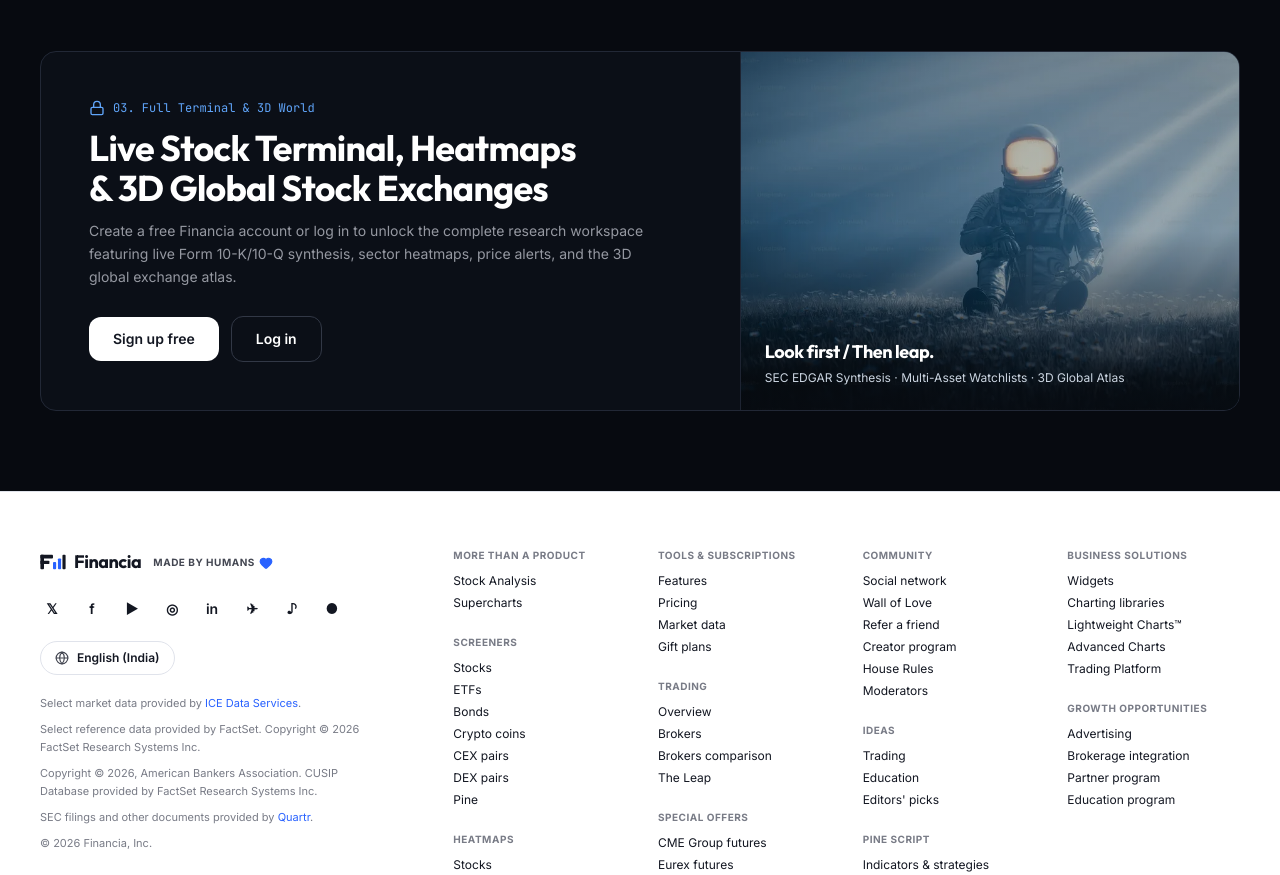
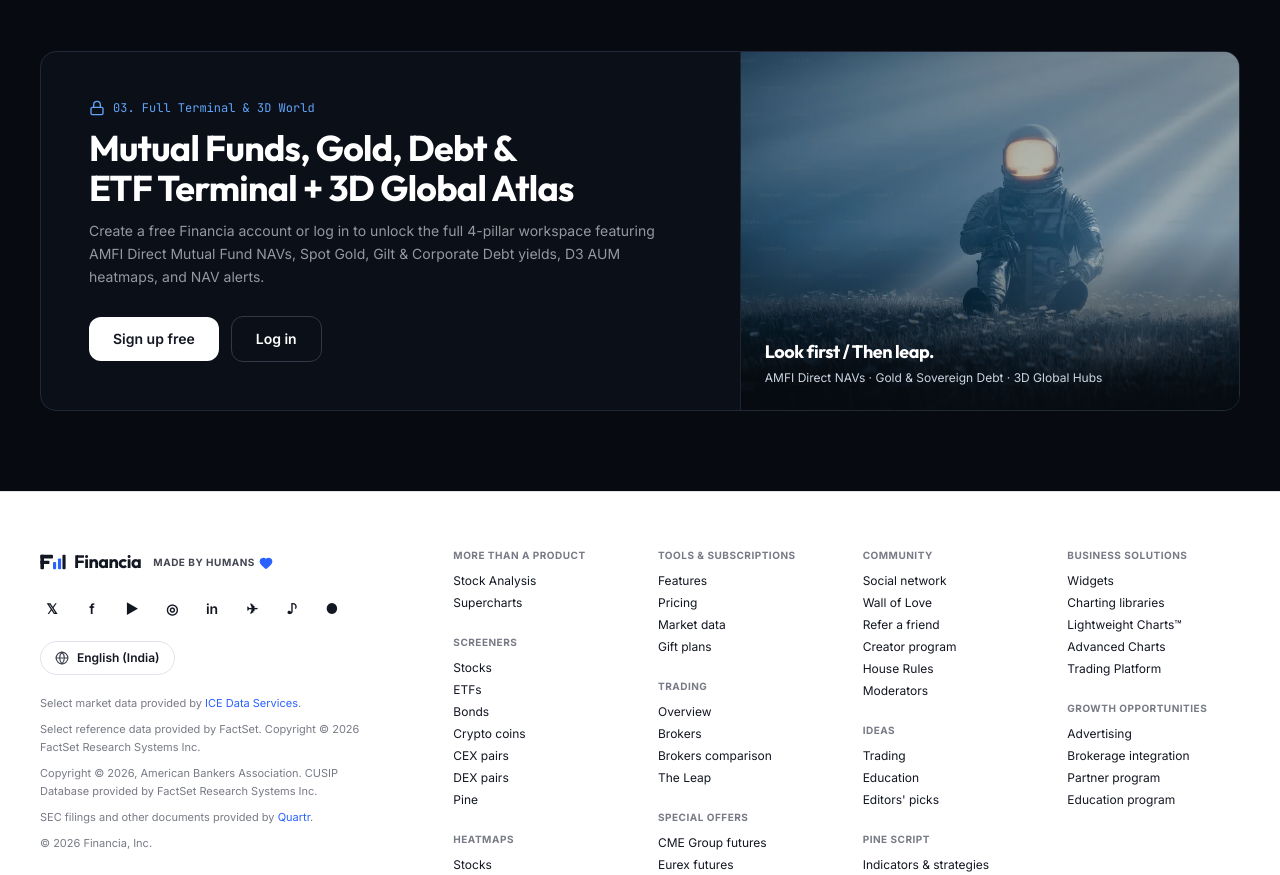
Before and after one commit to bruce12-glitch/Financia, a React (Vite) app: page / in a window 1280 px wide. Shown: the part 4200-5075 px from the top of the page. Built offline with nearby package versions, Linux system fonts and the light colour scheme; no server answers.

Commit message:
refactor(landing): refine workspace access gate messaging for fund and ETF research

```diff
--- a/landing/LandingAccessGateSection.tsx
+++ b/landing/LandingAccessGateSection.tsx
@@ -41,13 +41,13 @@ export const LandingAccessGateSection: React.FC<LandingAccessGateSectionProps> =
               textWrap: 'balance',
             }}
           >
-            Live Stock Terminal, Heatmaps &amp; 3D Global Stock Exchanges
+            Mutual Funds, Gold, Debt &amp; ETF Terminal + 3D Global Atlas
           </h2>
 
           <p className="text-sm text-[#9598A1] leading-relaxed max-w-xl mb-7">
             {currentUser
-              ? `Welcome back, ${currentUser.name}. Enter your research workspace to inspect live SEC filings, earnings calendars, and the interactive 3D global exchange globe.`
-              : 'Create a free Financia account or log in to unlock the complete research workspace featuring live Form 10-K/10-Q synthesis, sector heatmaps, price alerts, and the 3D global exchange atlas.'}
+              ? `Welcome back, ${currentUser.name}. Enter your research workspace to inspect live AMFI Direct NAVs, Gold BeES & SGBs, Debt yield curves, and the 3D global market hubs.`
+              : 'Create a free Financia account or log in to unlock the full 4-pillar workspace featuring AMFI Direct Mutual Fund NAVs, Spot Gold, Gilt & Corporate Debt yields, D3 AUM heatmaps, and NAV alerts.'}
           </p>
 
           <div className="flex flex-wrap items-center gap-3">
@@ -57,7 +57,7 @@ export const LandingAccessGateSection: React.FC<LandingAccessGateSectionProps> =
                 onClick={onEnterFrontend}
                 className="px-6 py-3 rounded-xl bg-[#2962FF] hover:bg-[#1E53E5] text-white text-sm font-semibold inline-flex items-center gap-2 transition-colors cursor-pointer whitespace-nowrap shrink-0"
               >
-                <span>Enter Frontend Workspace</span>
+                <span>Enter 4-Pillar Workspace</span>
                 <ArrowRight className="w-4 h-4" />
               </button>
             ) : (
@@ -98,7 +98,7 @@ export const LandingAccessGateSection: React.FC<LandingAccessGateSectionProps> =
               Look first / Then leap.
             </div>
             <div className="text-xs text-[#CBD5E1]">
-              SEC EDGAR Synthesis · Multi-Asset Watchlists · 3D Global Atlas
+              AMFI Direct NAVs · Gold &amp; Sovereign Debt · 3D Global Hubs
             </div>
           </div>
         </div>
```
